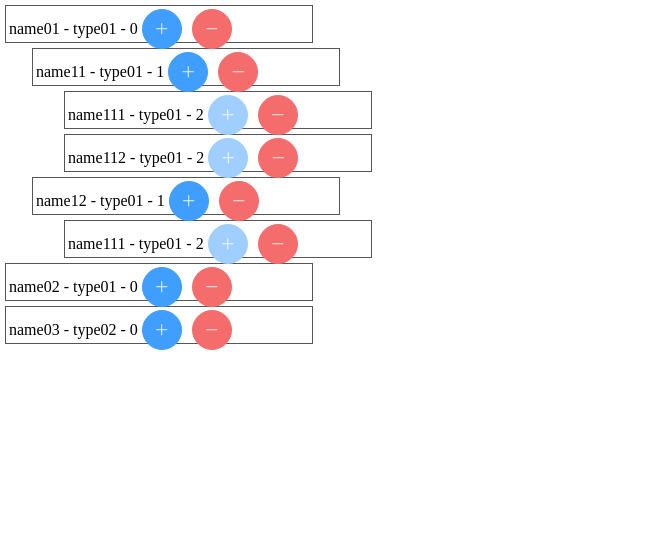
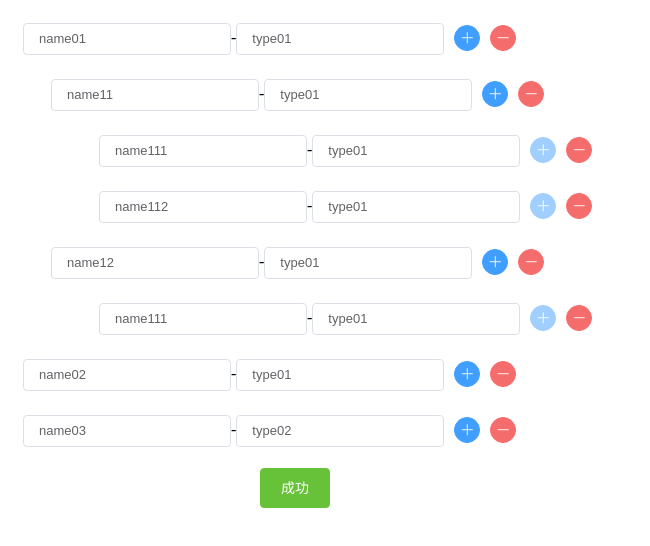
Before and after one commit to shiyuan598/map-3d, a Vue app: page / in a window 1280 px wide. Shown: the top 546 px of the page, without its empty margins (0-650 px from the left). Built offline with nearby package versions, Linux system fonts and the light colour scheme.

Commit message:
树形结构编辑

```diff
--- a/src/views/Tree.vue
+++ b/src/views/Tree.vue
@@ -6,7 +6,20 @@
       :key="index"
       v-for="(item, index) in fieldArr"
     >
-      {{ item.name }} - {{ item.type }} - {{ item.level }}
+      <div class="input">
+        <el-input
+          v-model="item.name"
+          size="small"
+          placeholder="请输入名称"
+        ></el-input>
+        -
+        <el-input
+          v-model="item.type"
+          size="small"
+          placeholder="请输入类型"
+        ></el-input>
+      </div>
+      <div class="btn">
         <el-button
           type="primary"
           icon="el-icon-plus"
@@ -21,6 +34,8 @@
           @click="remove(index)"
         ></el-button>
       </div>
+    </div>
+    <el-button class="success-btn" type="success" @click="sure">成功</el-button>
   </div>
 </template>
 
@@ -148,6 +163,9 @@ export default {
         }
       }
       this.fieldArr.splice(index, count);
+    },
+    sure() {
+      console.info(JSON.stringify(this.fieldArr));
     }
   }
 };
@@ -155,17 +173,28 @@ export default {
 
 <style scoped>
 .field {
-  border: 1px solid #555;
-  margin: 5px;
-  width: 300px;
+  margin: 20px;
   height: 30px;
   line-height: 30px;
   padding: 3px;
+  display: flex;
+}
+.input {
+  display: flex;
+}
+.btn {
+  margin-left: 10px;
+}
+.el-button.is-circle {
+  padding: 5px;
 }
 .indent1 {
-  margin-left: 2rem;
+  margin-left: 3rem;
 }
 .indent2 {
-  margin-left: 4rem;
+  margin-left: 6rem;
+}
+.success-btn {
+  margin-left: 260px;
 }
 </style>
```
Lines whose indentation alone changed are shown as unchanged.
